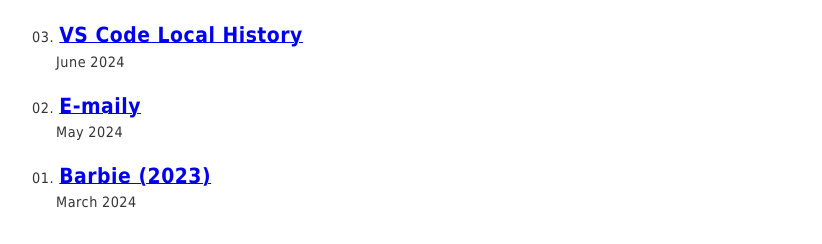
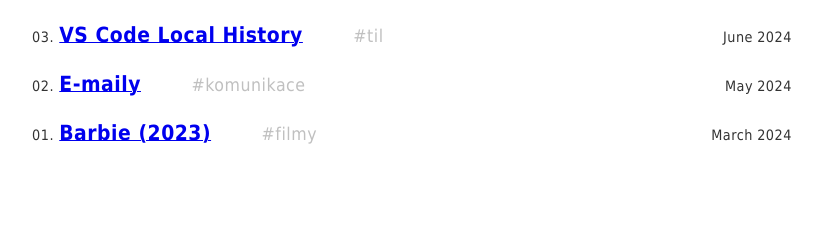
Before and after one commit to vlasy/vlasy.github.io, an Eleventy site: page content/index.njk in a window 1280 px wide. Shown: the part 186-430 px from the top of the page, without its empty margins (264-1086 px from the left). Built offline with nearby package versions, Linux system fonts and the light colour scheme; Eleventy itself is replaced by a stand-in of ours; files that its build step writes are made by us from their sources.

Commit message:
Change postlist design

```diff
--- a/_includes/postslist.njk
+++ b/_includes/postslist.njk
@@ -1,9 +1,24 @@
 {%- css %}.postlist { counter-reset: start-from {{ (postslistCounter or postslist.length) + 1 }} }{% endcss %}
 <ol reversed class="postlist">
-{% for post in postslist | reverse %}
-	<li class="postlist-item{% if post.url == url %} postlist-item-active{% endif %}">
-		<a href="{{ post.url }}" class="postlist-link">{% if post.data.title %}{{ post.data.title }}{% else %}<code>{{ post.url }}</code>{% endif %}</a>
-		<time class="postlist-date" datetime="{{ post.date | htmlDateString }}">{{ post.date | readableDate("LLLL yyyy") }}</time>
-	</li>
+    {% for post in postslist | reverse %}
+        <li class="postlist-item{% if post.url == url %} postlist-item-active{% endif %}">
+            <a href="{{ post.url }}" class="postlist-link">
+                {% if post.data.title %}
+                    {{ post.data.title }}
+                {% else %}
+                    <code>{{ post.url }}</code>
+                {% endif %}
+            </a>
+            {% if post.data.tags %}
+                <ul class="post-tags">
+                    {%- for tag in post.data.tags | filterTagList %}{%- set tagUrl %}/tags/{{ tag | slugify }}/
+                    {% endset %}
+                    <a href="{{ tagUrl }}" class="post-tag">#{{ tag }}</a>{%- if not loop.last %},
+                {% endif %}
+            {% endfor %}
+        </ul>
+    {% endif %}
+    <time class="postlist-date" datetime="{{ post.date | htmlDateString }}">{{ post.date | readableDate("LLLL yyyy") }}</time>
+</li>
 {% endfor %}
 </ol>
--- a/public/css/index.css
+++ b/public/css/index.css
@@ -240,6 +240,7 @@
 	align-items: baseline;
 	counter-increment: start-from -1;
 	margin-bottom: 1em;
+	justify-content: space-between;
 }
 .postlist-item:before {
 	display: inline-block;
@@ -256,11 +257,12 @@
 }
 .postlist-date {
 	word-spacing: -0.5px;
+	margin-left: auto;
 }
 .postlist-link {
 	font-size: 1.1875em; /* 19px /16 */
 	font-weight: 700;
-	flex-basis: calc(100% - 1.5rem);
+	flex-basis: auto;
 	padding-left: .25em;
 	padding-right: .5em;
 	text-underline-position: from-font;
```
